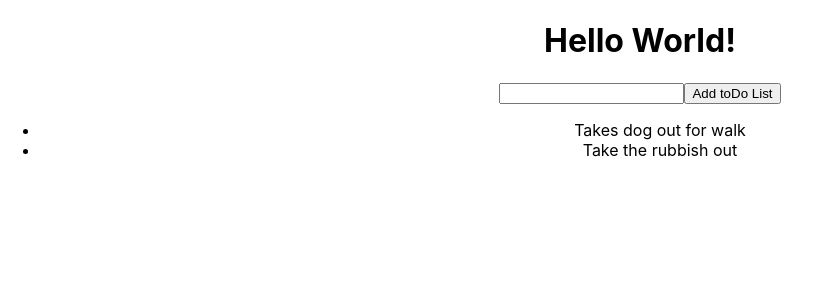
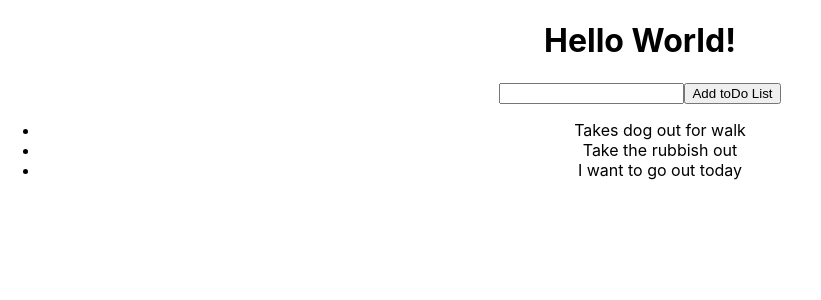
Before and after one commit to szubairmaqsood/ToDoApp, a React (Create React App) app: page / in a window 1280 px wide. Shown: the top 300 px of the page, without its empty margins (0-821 px from the left). Built offline with nearby package versions, Linux system fonts and the light colour scheme.

Commit message:
We connected our input field to our input state variable. Here is the catch Write some thing in input field it will not not update as our inputvaraible contains an empty string.

```diff
--- a/src/App.js
+++ b/src/App.js
@@ -2,11 +2,12 @@ import React,{useState} from 'react';
 import './App.css';
 
 function App() {
-  const [todos,settodos]=useState(['Takes dog out for walk','Take the rubbish out']);
+  const [todos,settodos]=useState(['Takes dog out for walk','Take the rubbish out','I want to go out today']);
+  const [input,setInput]=useState('');
   return (
     <div className="App">
       <h1>Hello World!</h1>
-      <input />
+      <input value={input} />
       <button>Add toDo List </button>
       <ul>
         {todos.map
```
Also changed, not shown: 1 other file (tests, documents, lock files or other folders).
